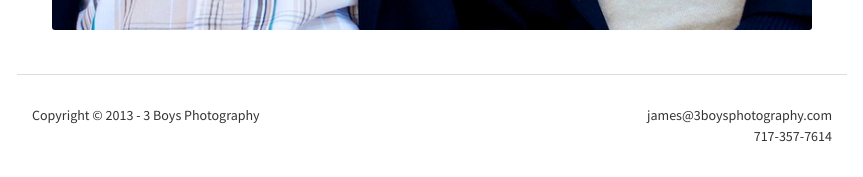
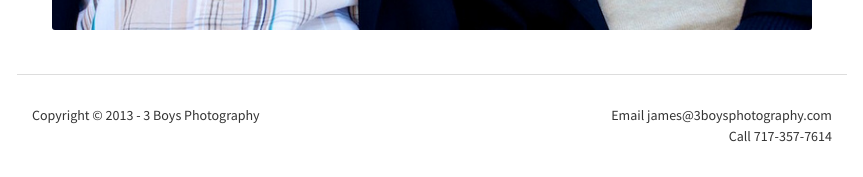
Before and after one commit to 3boysphotography/3boysphotography.github.io, a Jekyll site: the page built from index.md, in a window 1280 px wide. Shown: the part 2131-2308 px from the top of the page, without its empty margins (208-1071 px from the left). Built offline with Jekyll 4.4.1, drawn with Linux system fonts in a browser that asks for light colours; Markdown is read by kramdown in place of the engine named in the settings.

Commit message:
Edit phone, email

```diff
--- a/_config.yml
+++ b/_config.yml
@@ -5,5 +5,5 @@ markdown: rdiscount
 title: 3 Boys Photography
 desc: 3 Boys Photography
 tags: Gettysburg, Gettysburg PA, Adams County, Photography, Portraits, Portrait Photography, Portrait Photographer, Children's Photography, Children's Photographer, Family Photography, Family Photographer
-email: james@3boysphotography.com
-phone: 717-357-7614
+email: Email james@3boysphotography.com
+phone: Call 717-357-7614
```
